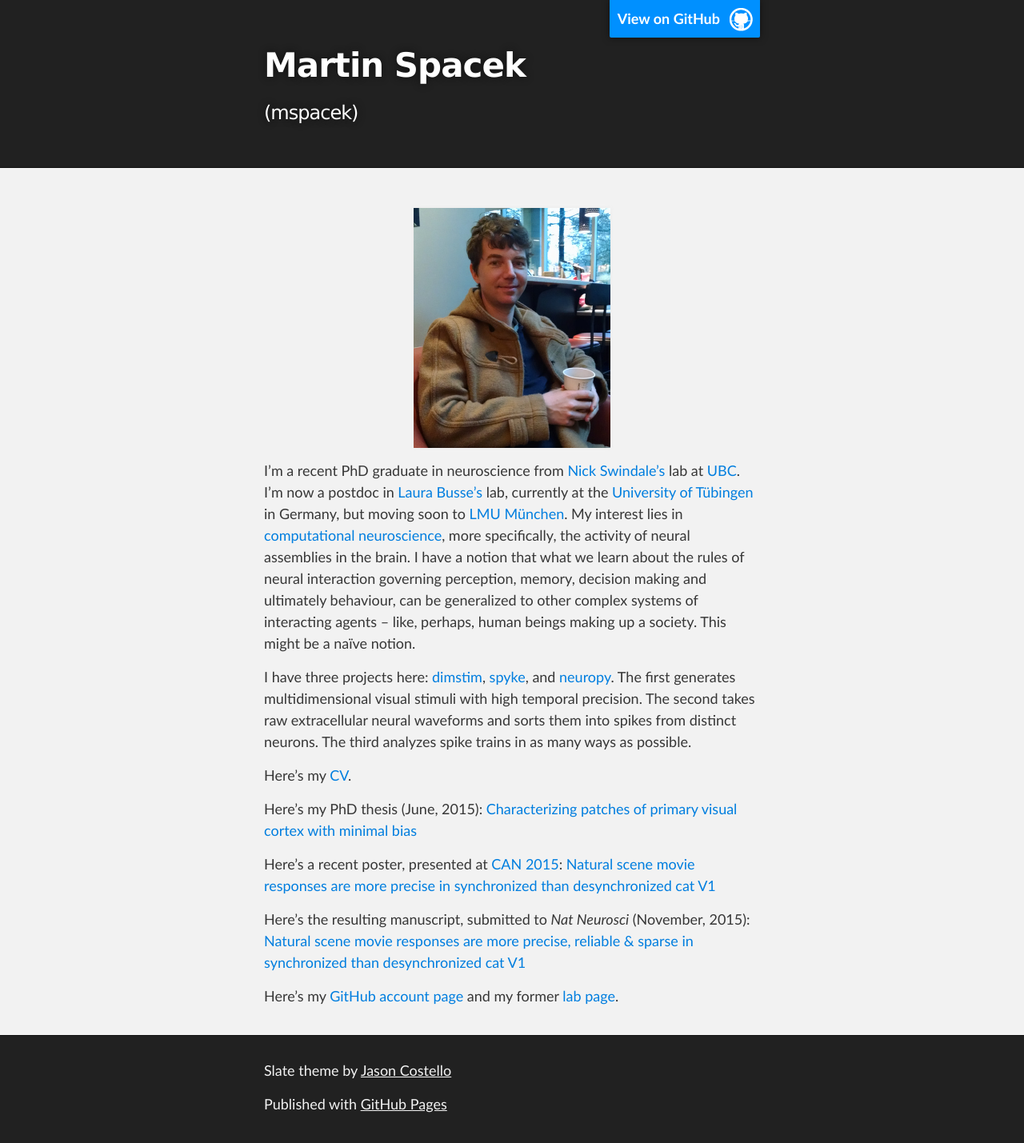
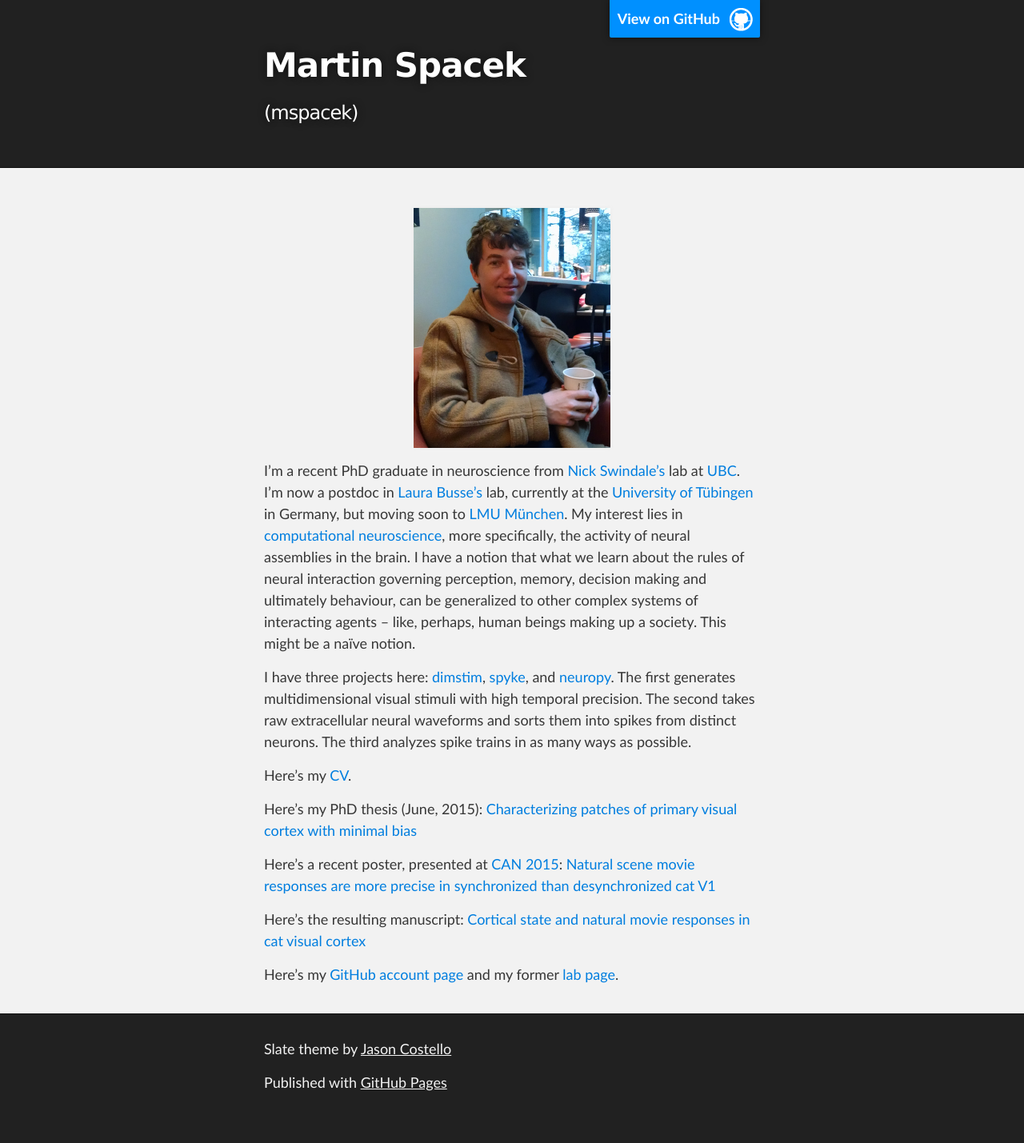
Before and after one commit to mspacek/mspacek.github.io, a Jekyll site: the page built from index.md, in a window 1280 px wide. Shown: the whole page at 80% size. Built offline with Jekyll 4.4.1, drawn with Linux system fonts in a browser that asks for light colours; after the commit the page ends 1402 px from its top, so only the background shows below that.

Commit message:
Update natscene manuscript link

```diff
--- a/index.md
+++ b/index.md
@@ -35,9 +35,8 @@ Here's a recent poster, presented at [CAN 2015](http://can-acn.org/meeting2015):
 scene movie responses are more precise in synchronized than desynchronized cat
 V1](CAN_2015_poster.pdf)
 
-Here's the resulting manuscript, submitted to _Nat Neurosci_ (November, 2015):
-[Natural scene movie responses are more precise, reliable & sparse in synchronized than
-desynchronized cat V1](http://biorxiv.org/content/early/2015/11/14/031765)
+Here's the resulting manuscript: [Cortical state and natural movie responses in cat visual
+cortex](http://dx.doi.org/10.1101/031765)
 
 Here's my [GitHub account page](http://github.com/mspacek) and my former [lab
 page](http://swindale.ecc.ubc.ca/MartinSpacek).
```
